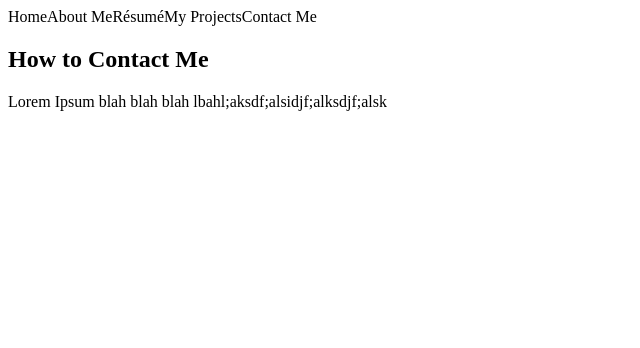
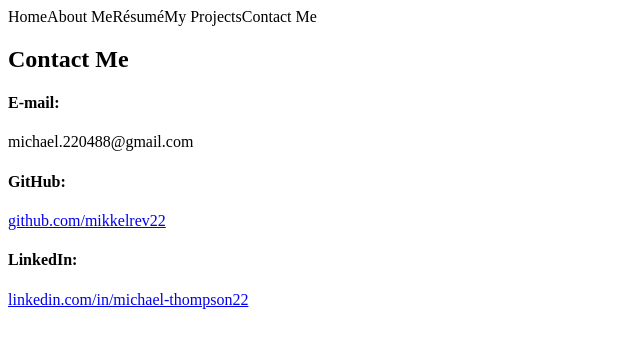
Before and after one commit to mikkelrev22/Michael-s-page, a React app: page / in a window 1280 px wide. Both pictures are taken after a click on the element "Contact Me". Shown: the top 348 px of the page, without its empty margins (0-640 px from the left). Built offline with nearby package versions, Linux system fonts and the light colour scheme; the HTML template or start-up script is replaced by a standard one.

Commit message:
added to resume, contactMe views

```diff
--- a/client/src/Components/ContactMe.jsx
+++ b/client/src/Components/ContactMe.jsx
@@ -5,10 +5,31 @@ const ContactMe = () => {
     <div>
       <div className="title">
         <h2>
-        How to Contact Me
+        Contact Me
         </h2>
         </div>
-      <div className="body-text">Lorem Ipsum blah blah blah lbahl;aksdf;alsidjf;alksdjf;alsk</div>
+      <div className="body-text">
+          <p>
+              <h4>
+                E-mail:
+              </h4>
+              <a>
+                michael.220488@gmail.com
+              </a>
+              <h4>
+                GitHub:
+              </h4>
+              <a href= "https://github.com/mikkelrev22/">
+                github.com/mikkelrev22
+              </a>
+              <h4>
+                LinkedIn:
+              </h4>
+              <a href= "https://www.linkedin.com/in/michael-thompson22/">
+                linkedin.com/in/michael-thompson22
+              </a>
+          </p>
+      </div>
     </div>
   )
 }
--- a/client/src/Components/MyProjects.jsx
+++ b/client/src/Components/MyProjects.jsx
@@ -1,5 +1,5 @@
 import React from 'react'
-
+// Consider making this into a carousel that shows user-side pics and/or back-end code
 const MyProjects = () => {
   return (
     <div>
--- a/client/src/Components/Resume.jsx
+++ b/client/src/Components/Resume.jsx
@@ -9,14 +9,15 @@ class Resume extends React.Component {
     }
     this.handleClick= this.handleClick.bind(this)
   }
+  //probably enough for now: consider adding button for apps that takes user to 'my projects' view
 
   handleClick(e) {
     const id = e.target.value
     const storage = {
-      skills: `Languages: JavaScript, HTML, CSS\n Frameworks: React, Node.js, Express\n Databases: MongoDB, MySQL, PostgreSQL\n Testing: Jest, Enzyme, Mocha, Chai, Postman, HTTPie, Loader.io\n Deployment: Docker, AWS EC2, Nginx, AWS S3\nTools: CSS modules, Ajax, jQuery, Axios, Webpack, Git, Trello, Vim\n`,
-      apps: ``,
-      experience: ``,
-      education: ``
+      skills: `Languages: JavaScript, HTML, CSS\n Frameworks: React, Node.js, Express\n Databases: MongoDB, MySQL, PostgreSQL\n Testing: Jest, Enzyme, Mocha, Chai, Postman, HTTPie, Loader.io\n Deployment: Docker, AWS EC2, Nginx, AWS S3\nTools: CSS modules, Ajax, jQuery, Axios, Webpack, Git, Trello, Vim`,
+      apps: `Rural Outfitters: Online clothing store with image carousel and product information module\n Cloud B&B: inherited legacy codebase and rebuilt backend to handle 500 requests per second and include 10 million primary records in the database`,
+      experience: `Lead Instructor - Creative Coding For Kids (February 2018 - August 2018)\n ESL Instructor - EPIK, Shoreline College, Private Tutoring (2010 - 2017)\n Research Intern - Research Institute for Climate Change Response (2016-2017)`,
+      education: `Advanced Software Engineering Immersive, Hack Reactor@Galvanize (Aug. 2019)\n Masters in International Studies, Seoul National University (Aug. 2017)\n Test of Proficiency in Korean (TOPIK), Level 6 (June 2014)\n Bachelor of Arts in Asian Studies, Pomona College (May 2010)`
     }
     this.setState({
       text: storage[id]
--- a/client/src/Components/ResumeText.jsx
+++ b/client/src/Components/ResumeText.jsx
@@ -1,8 +1,7 @@
 import React from 'react'
 
 const ResumeText = (props) => {
-  const textSplit = props.text.split('\n')
-  const text = textSplit.slice(0, textSplit.length-1)
+  const text = props.text.split('\n')
   const listText = text.map((e, i)=>
   <li key={i}>{e}</li>)
   return (
```
Also changed, not shown: 3 other files (tests, documents, lock files or other folders).
